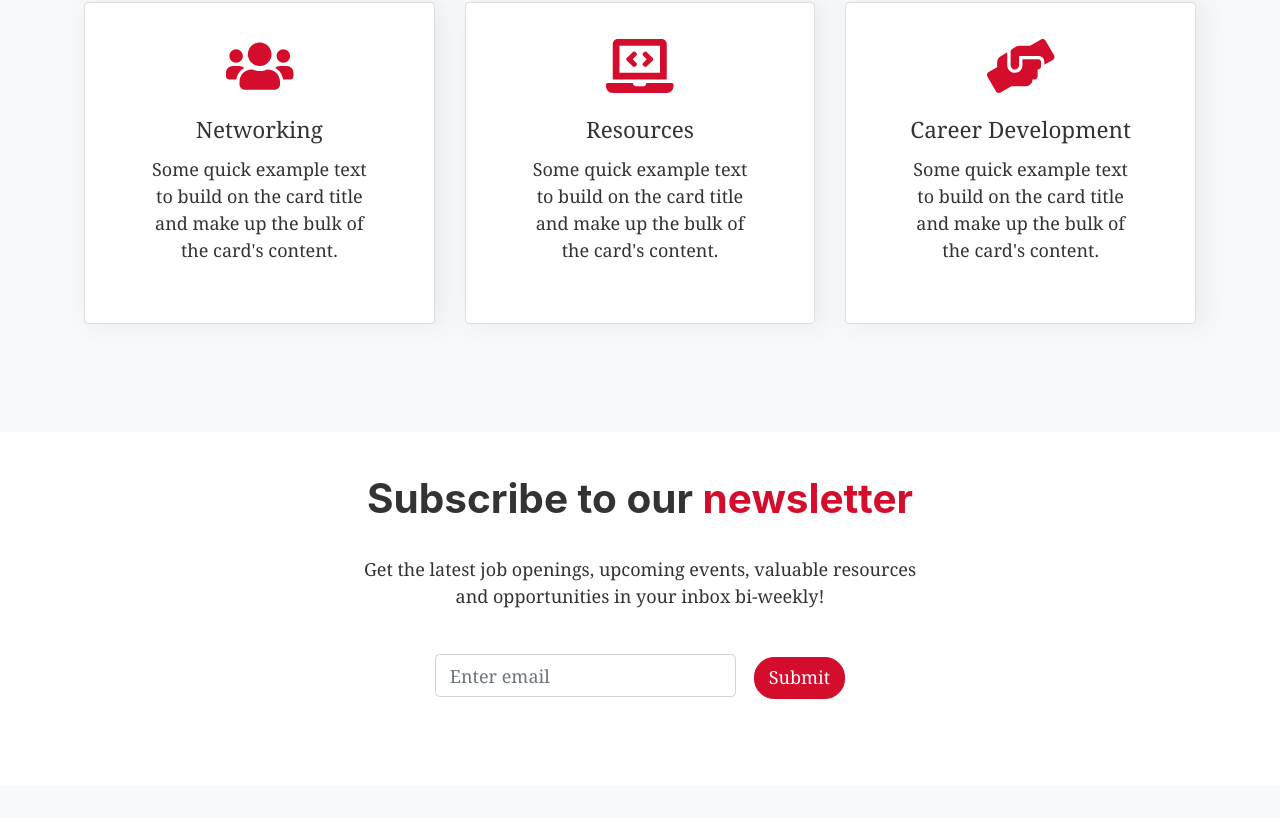
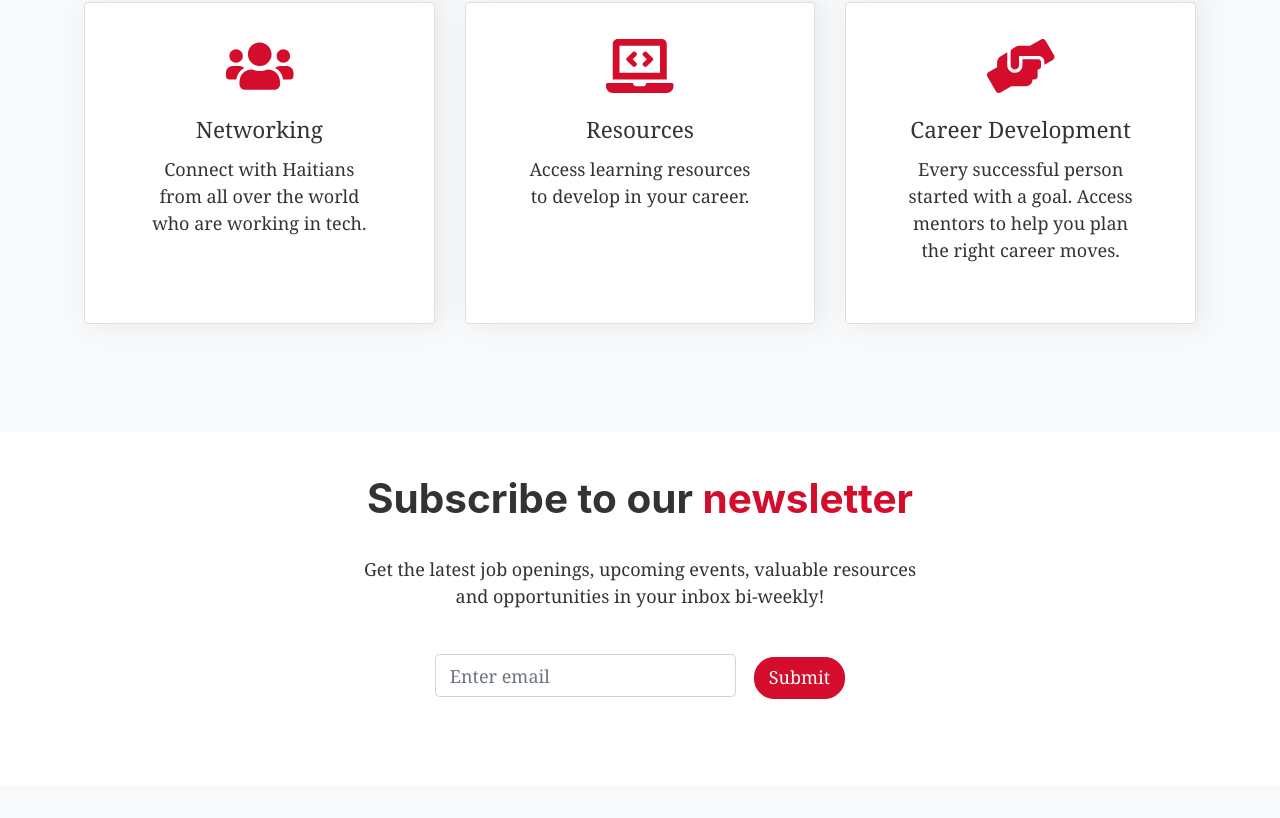
Before and after one commit to haitiansintech/2021-haitians-in-tech, a Gatsby site: page / in a window 1280 px wide. Shown: the part 876-1694 px from the top of the page. Built offline with nearby package versions, Linux system fonts and the light colour scheme; Gatsby itself is replaced by a stand-in of ours.

Commit message:
service cards

```diff
--- a/src/components/servicecards.js
+++ b/src/components/servicecards.js
@@ -13,8 +13,7 @@ const ServiceCards = () => (
                     <Card.Body>
                         <Card.Title>Networking</Card.Title>
                         <Card.Text>
-                        Some quick example text to build on the card title and make up the bulk of
-                        the card's content.
+                        Connect with Haitians from all over the world who are working in tech.
                         </Card.Text>
                     </Card.Body>
                 </Card>
@@ -25,8 +24,7 @@ const ServiceCards = () => (
                     <Card.Body>
                     <Card.Title>Resources</Card.Title>
                         <Card.Text>
-                        Some quick example text to build on the card title and make up the bulk of
-                        the card's content.
+                        Access learning resources to develop in your career.
                         </Card.Text>
                     </Card.Body>
                 </Card>
@@ -37,8 +35,7 @@ const ServiceCards = () => (
                     <Card.Body>
                         <Card.Title>Career Development</Card.Title>
                             <Card.Text>
-                            Some quick example text to build on the card title and make up the bulk of
-                            the card's content.
+                            Every successful person started with a goal. Access mentors to help you plan the right career moves.
                             </Card.Text>
                     </Card.Body>
                 </Card>
```
